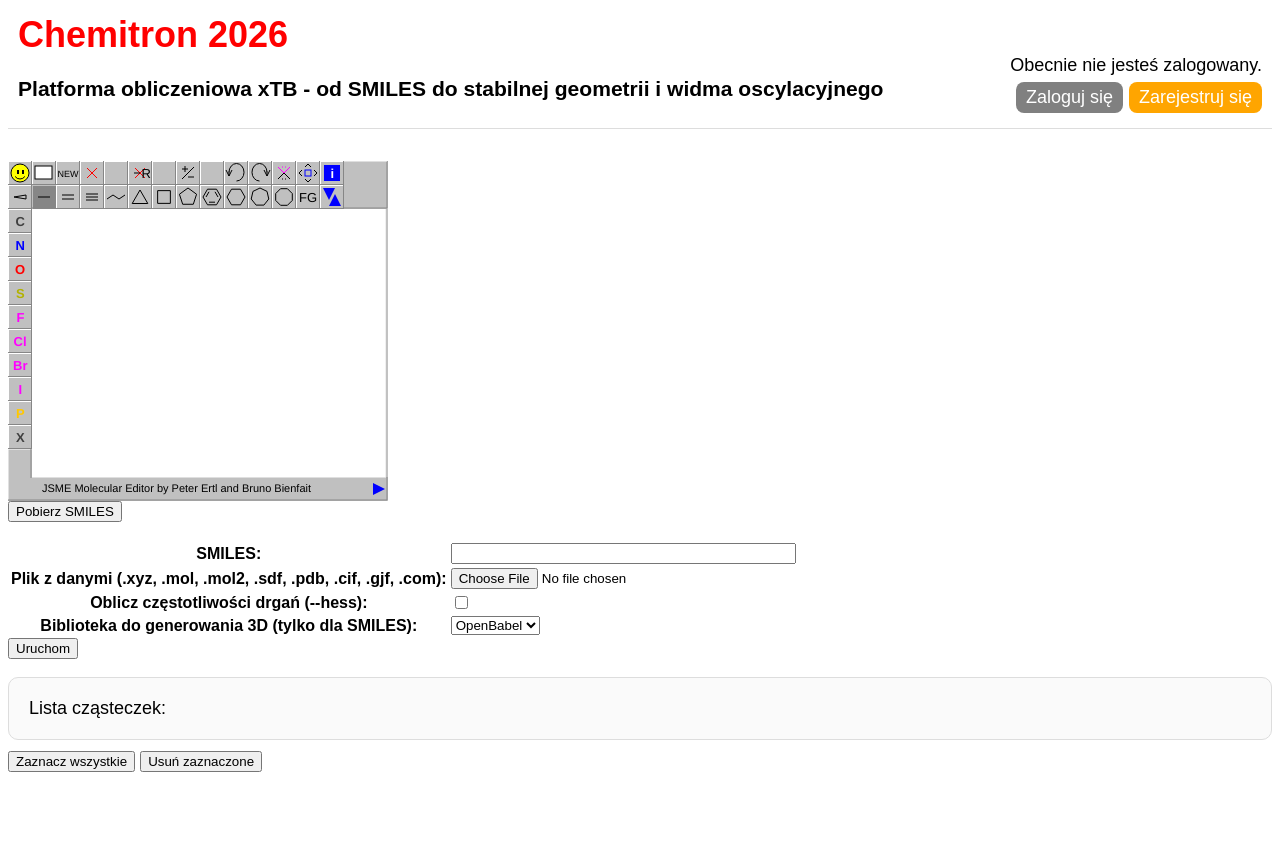
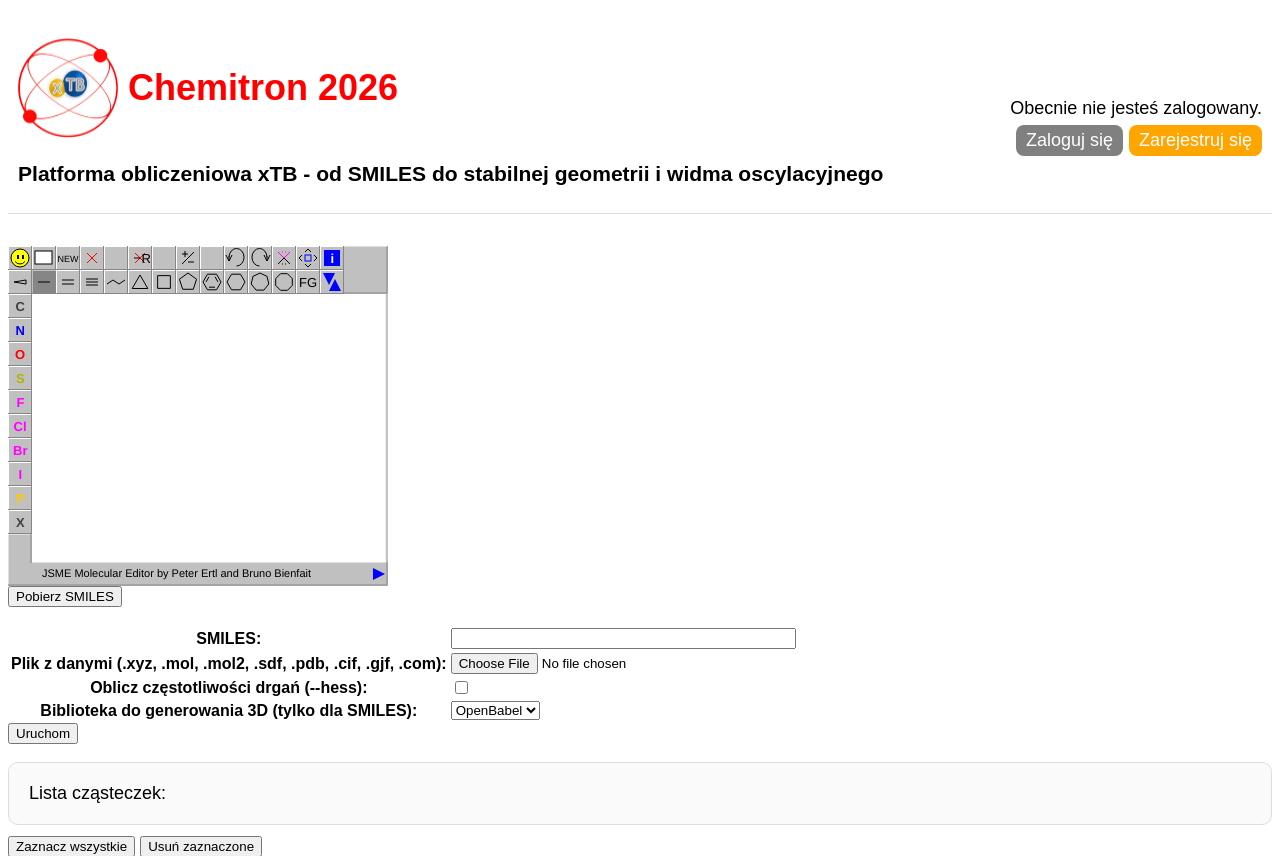
Before and after one commit to ugbioinformatics/programming_project_WCh_2026, a Django app: page / in a window 1280 px wide. Shown: the top 856 px of the page. Before the commit the page ends 772 px from the top, so only its background shows below. Run offline with Django 5.2, Linux system fonts and the light colour scheme; data that the repository does not hold is empty; some web fonts are replaced.

Commit message:
logo proba 1

```diff
--- a/blog/views.py
+++ b/blog/views.py
@@ -24,6 +24,13 @@ from .forms import Suma, XTBInputForm
 from .hess import run_hess, read_vibspectrum
 
 logger = logging.getLogger(__name__)
+
+def smilesValidation(smiles):
+    mol = Chem.MolFromSmiles(smiles)
+    if mol is None:
+        return False, "Błędny SMILES"
+    else:
+        return True, mol
 
 
 # ---------------------------------------------------------------------------
@@ -456,6 +463,10 @@ def suma(request):
             return render(request, 'bad_input.html', {'form': form})
 
         smiles = form.cleaned_data['smiles']
+        if smiles:
+            validFLAG, mol = smilesValidation(smiles)
+            if not validFLAG:
+                return render(request, 'bad_input.html', {'form': form, 'error': mol})
         plik1 = form.cleaned_data['plik']
         do_hess = form.cleaned_data.get('do_hess') is True
 
--- a/templates/base.html
+++ b/templates/base.html
@@ -11,11 +11,12 @@
     <header style="display:flex; justify-content:space-between; align-items:center; padding:6px 10px; border-bottom:1px solid #ddd;">
 
       <div class="nav-left">
-        <h1 style="margin:0;">
-          <a href="{% url 'home' %}" style="text-decoration:none; color:red;">
-            Chemitron 2026
-          </a>
-        </h1>
+        <h1>
+  <a href="{% url 'home' %}" style="display:flex; align-items:center; gap:10px; text-decoration:none;">
+    <img src="{% static 'Logo.png' %}" alt="Chemitron logo" width="100" height="100">
+    Chemitron 2026
+  </a>
+</h1>
         <h3>
           Platforma obliczeniowa xTB - od SMILES do stabilnej geometrii i widma oscylacyjnego
         </h3>
```
Also changed, not shown: static/Logo.png (added), static/Logosss.png (added).
